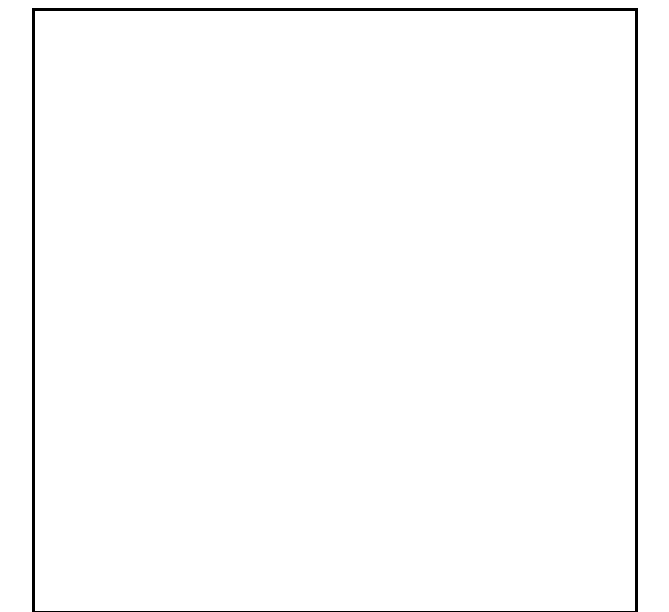
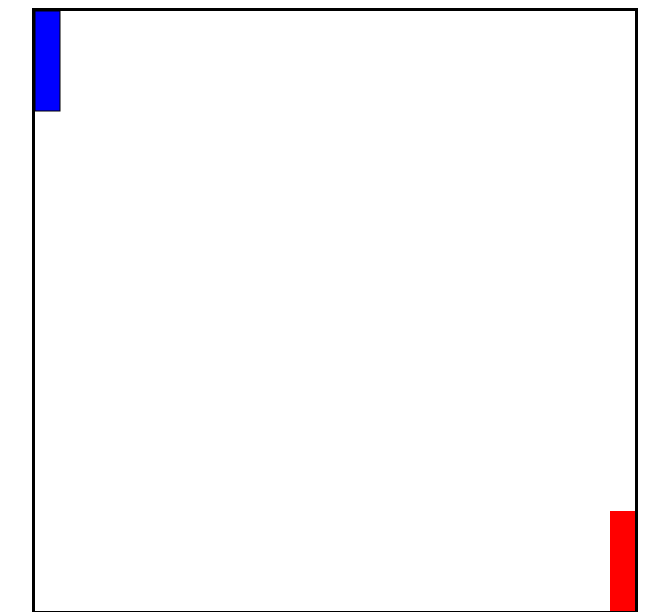
Before and after one commit to Suneetharavi/PongGame, a plain HTML site: page index.html in a window 1280 px wide. Shown: the top 612 px of the page, without its empty margins (305-974 px from the left). Drawn offline with Linux system fonts and the light colour scheme.

Commit message:
Created Paddles

```diff
--- a/script.js
+++ b/script.js
@@ -1,2 +1,43 @@
 const gameBoard = document.querySelector('#gameBoard')
-const
+const ctx = gameBoard.getContext('2d') //The <canvas> element has a built-in object, called the getContext("2d") object, with methods and properties for drawing.
+const score = document.querySelector('#score')
+const startBtn = document.querySelector('#startBtn')
+const resetBtn = document.querySelector('#resetBtn')
+const stopBtn = document.querySelector('#stopBtn')
+
+const paddleBorder = 'black';
+const gwidth = gameBoard.width;
+const gheight = gameBoard.height
+const paddleSpeed = 40;
+
+let player1Score = 0;
+let player2Score = 0;
+
+//creating Paddles
+
+let paddle1 = {
+    width: 25,
+    height: 100,
+    x: 0,
+    y: 0
+}
+
+let paddle2 = {
+    width: 25,
+    height: 100,
+    x: gwidth - 25,
+    y: gheight - 100
+}
+
+function paddles(){
+    ctx.strokeStyle = paddleBorder;
+    ctx.fillStyle = 'blue';
+    ctx.fillRect(paddle1.x, paddle1.y, paddle1.width, paddle1.height)
+    ctx.strokeRect(paddle1.x, paddle1.y, paddle1.width, paddle1.height)
+
+    ctx.fillStyle = 'red';
+    ctx.fillRect(paddle2.x, paddle2.y, paddle2.width, paddle2.height)
+    ctx.StrokeRect(paddle2.x, paddle2.y, paddle2.width, paddle2.height)
+};
+
+paddles();
--- a/style.css
+++ b/style.css
@@ -1,11 +1,11 @@
 #gameBoard{
     border: 3px solid black;
-    align-items: center;
+    /* align-items: center; */
 }
 
 #mainContainer{
     text-align: center;
-    align-items: center;
+    /* align-items: center; */
 }
 
 #score{
```
